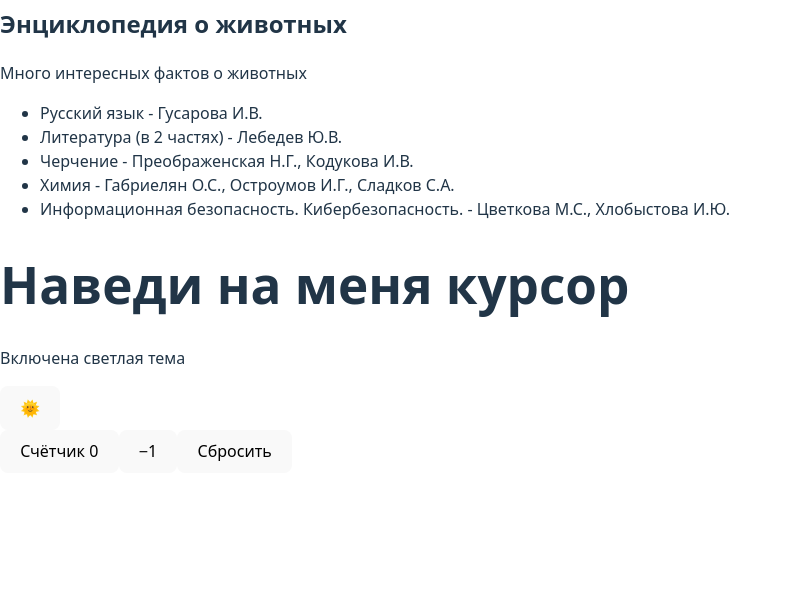
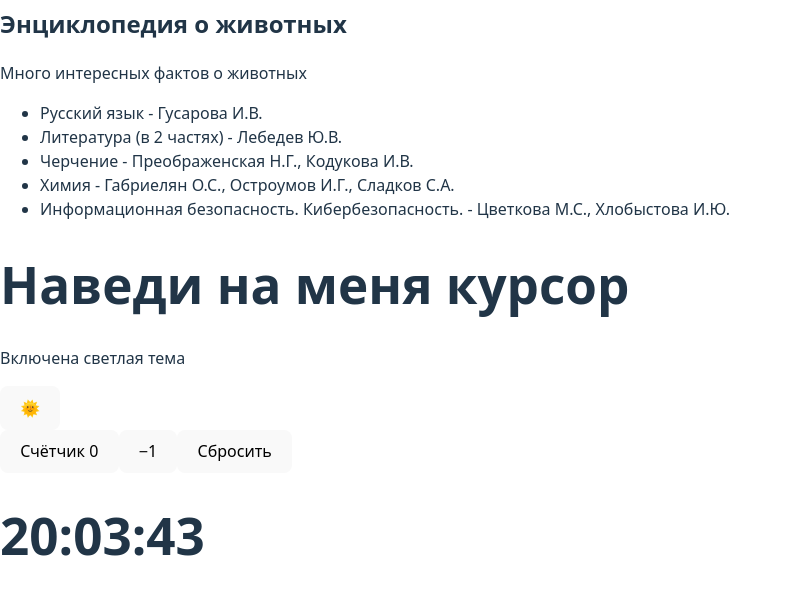
Before and after one commit to YaroslavaSabitova/myTestReact, a React (Vite) app: page / in a window 1280 px wide. Shown: the part 1067-1661 px from the top of the page, without its empty margins (0-791 px from the left). Built offline with nearby package versions, Linux system fonts and the light colour scheme.

Commit message:
hook useEffect - online time

```diff
--- a/eslint.config.js
+++ b/eslint.config.js
@@ -61,7 +61,7 @@ export default defineConfig(
       '@typescript-eslint/consistent-type-definitions': ['error', 'type'],
       '@typescript-eslint/consistent-type-imports': 'off',
       '@typescript-eslint/explicit-function-return-type': 'off',
-      '@typescript-eslint/explicit-module-boundary-types': 'error',
+      '@typescript-eslint/explicit-module-boundary-types': 'off',
       '@typescript-eslint/no-import-type-side-effects': 'off',
       '@typescript-eslint/no-unused-expressions': [
         'error',
--- /dev/null
+++ b/src/app/components/useEffect-onlineTime.tsx
@@ -0,0 +1,46 @@
+// компонент, отображающий электронные часы.
+// эффект — не по клику, а по расписанию таймера.
+
+import { useEffect, useState, ReactElement } from 'react';
+
+export const Time = (): ReactElement => {
+  // Состояние time со значением new Date() — хранит «снимок» текущего времени.
+  const [time, setTime] = useState(new Date());
+
+  // useEffect с [] — запускает таймер один раз при появлении компонента.
+  useEffect(() => {
+    const timerId = setInterval(() => {
+      setTime(new Date());
+      //  каждые 1000 мс кладёт новое new Date() в состояние
+    }, 1000);
+
+    return () => {
+      // очистка таймера при размонтировании
+      clearInterval(timerId);
+    };
+
+    // [] (пустой массив), массив зависимостей — эффект выполнится один раз после первого рендера и больше никогда,
+    //  т.е. таймер не будет пересоздан каждую секунду
+  }, []);
+  // если без [], то эффект выполнится после каждого рендера (60 таймеров через минуту)
+  // для таймеров, подписок и запросов «один раз при монтировании» — всегда [] пустой массив
+
+  // const format = (date: Date): string => {
+  //   const hh = String(date.getHours()).padStart(2, '0');
+  //   const mm = String(date.getMinutes()).padStart(2, '0');
+  //   const ss = String(date.getSeconds()).padStart(2, '0');
+  //   return `${hh}:${mm}:${ss}`;
+  // };
+
+  //   date.getHours() возвращает число, например 5 (не 05).
+  // String(5) → "5".
+  // .padStart(2, '0') → добавляет нули слева до длины 2 → "05".
+  // Собираем в строку "05:03:09".
+
+  return (
+    <div>
+      {/* <h1 className='clock'>{format(time)}</h1> */}
+      <h1 className='clock'>{time.toLocaleTimeString('ru-RU')}</h1>
+    </div>
+  );
+};
--- a/src/app/index.tsx
+++ b/src/app/index.tsx
@@ -3,6 +3,7 @@ import { List, listTextbooks } from './components/Books-2';
 import { Card, CardTitle, CardBody } from './components/Card';
 import { Title } from './components/MouseEnter';
 import Recipe from './components/Recipe';
+import { Time } from './components/useEffect-onlineTime';
 import { BtnCounter } from './components/useState-counter';
 import { ThemeToggle } from './components/useState-theme';
 import Welcome from './components/Welcome';
@@ -47,6 +48,8 @@ export const App = (): ReactElement => {
       <ThemeToggle />
 
       <BtnCounter />
+
+      <Time />
     </>
   );
 };
```
Also changed, not shown: src/app/components/useEffect-closeModal.tsx (added, +20 -0 lines).
